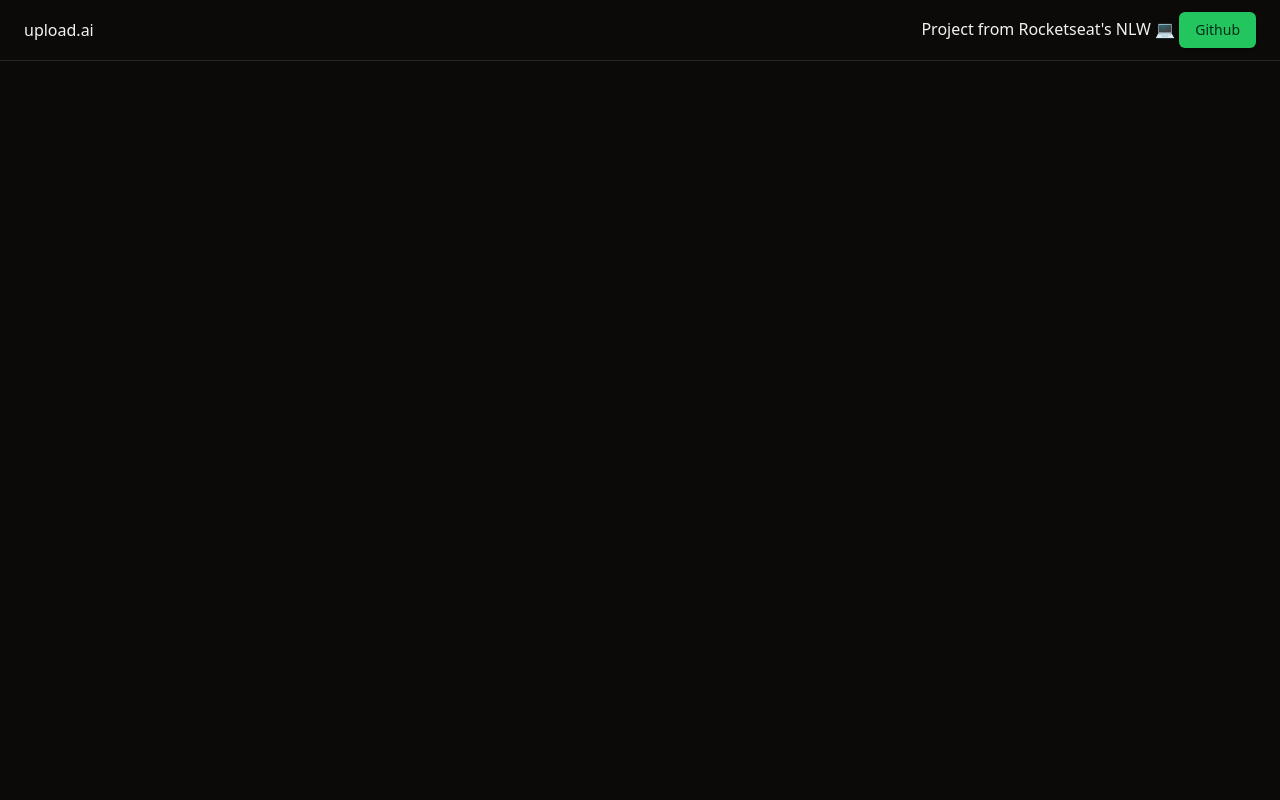
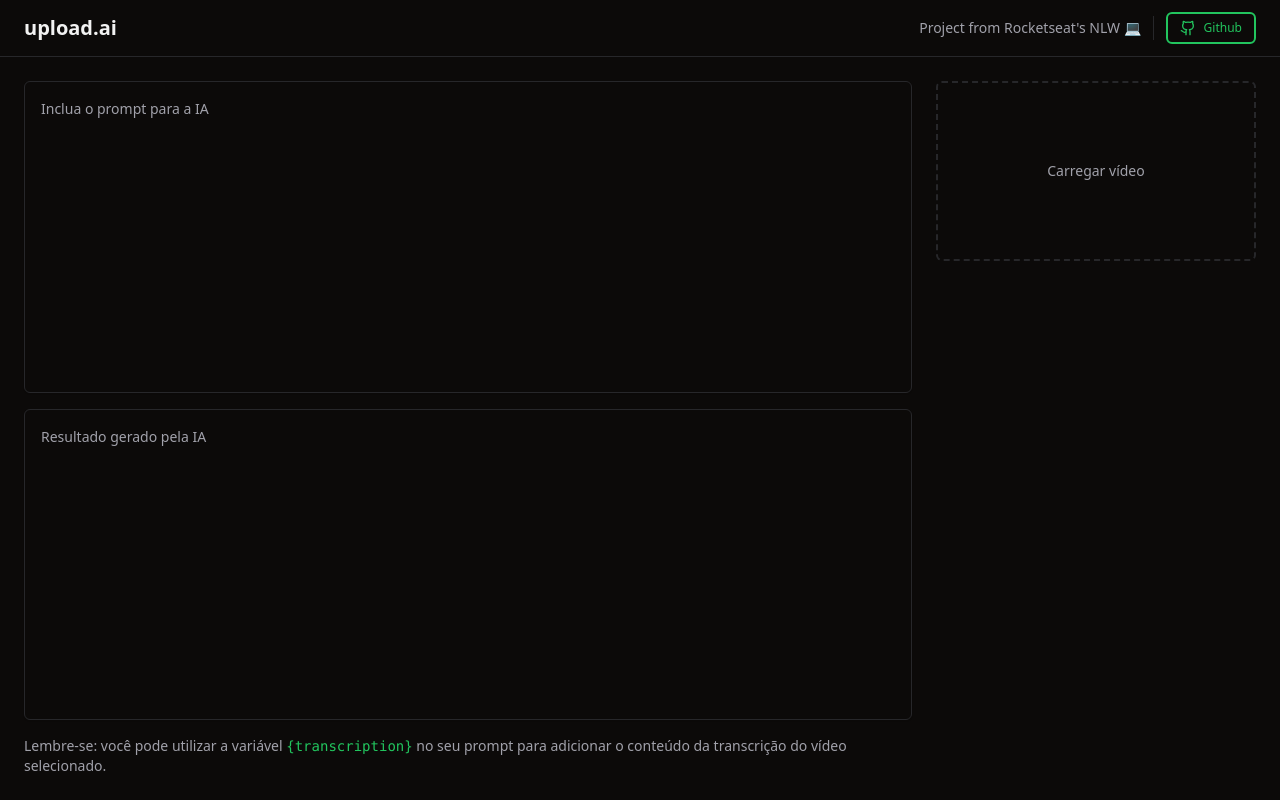
Before and after one commit to jademirf/upload-ai-web, a React (Vite) app: page / in a window 1280 px wide. Built offline with nearby package versions, Linux system fonts and the light colour scheme.

Commit message:
text areas and video area

```diff
--- a/package.json
+++ b/package.json
@@ -11,9 +11,11 @@
   },
   "dependencies": {
     "@radix-ui/react-icons": "^1.3.0",
+    "@radix-ui/react-separator": "^1.0.3",
     "@radix-ui/react-slot": "^1.0.2",
     "class-variance-authority": "^0.7.0",
     "clsx": "^2.0.0",
+    "lucide-react": "^0.277.0",
     "react": "^18.2.0",
     "react-dom": "^18.2.0",
     "tailwind-merge": "^1.14.0",
--- a/src/App.tsx
+++ b/src/App.tsx
@@ -1,17 +1,56 @@
+import { Github } from "lucide-react";
 import { Button } from "./components/ui/button";
+import { Separator } from "./components/ui/separator";
+import { Textarea } from "./components/ui/textarea";
 
 export function App() {
 
   return (
-    <div>
+    <div className="min-h-screen flex flex-col">
       <div className="px-6 py-3 flex items-center justify-between border-b">
-        <h1>upload.ai</h1>
+        <h1 className="text-xl font-bold">upload.ai</h1>
 
-        <div>
-          <span>Project from Rocketseat's NLW 💻 </span>
-          <Button>Github</Button>
+        <div className="flex items-center gap-3">
+          <span className="text-sm text-muted-foreground">
+            Project from Rocketseat's NLW 💻
+          </span>
+          <Separator orientation="vertical" className="h-6" />
+          <Button variant="link" size="sm" className="border-2 border-primary">
+            <Github className="w-4 h-4 mr-2" />
+            Github
+          </Button>
         </div>
       </div>
+
+      <main className="flex-1 p-6 flex gap-6">
+        <div className="flex flex-col flex-1 gap-4">
+          <div className="grid grid-rows-2 gap-4 flex-1">
+            <Textarea
+              className="resize-none p-4 leading-relaxed"
+              placeholder="Inclua o prompt para a IA"
+            />
+            <Textarea
+              className="resize-none p-4 leading-relaxed"
+              placeholder="Resultado gerado pela IA"
+              readOnly
+            />
+          </div>
+          <p className="text-sm text-muted-foreground">
+            Lembre-se: você pode utilizar a variável <code className="text-primary">{'{transcription}'}</code> no seu prompt para adicionar o conteúdo da transcrição do vídeo selecionado.
+          </p>
+        </div>
+        <aside className="w-80 space-y-6">
+          <form className="space-y-6">
+            <label
+              htmlFor="video"
+              className="boerder flex rounded-md aspect-video cursor-pointer border-2 border-dashed text-sm flex-col gap-2 items-center justify-center text-muted-foreground hover:bg-primary/5"
+            >
+              Carregar vídeo
+            </label>
+            <input type="file" id="video" accept="video/mp4" className="sr-only" />
+          </form>
+        </aside>
+      </main>
     </div>
   )
 }
--- /dev/null
+++ b/src/components/ui/separator.tsx
@@ -0,0 +1,29 @@
+import * as React from "react"
+import * as SeparatorPrimitive from "@radix-ui/react-separator"
+
+import { cn } from "@/lib/utils"
+
+const Separator = React.forwardRef<
+  React.ElementRef<typeof SeparatorPrimitive.Root>,
+  React.ComponentPropsWithoutRef<typeof SeparatorPrimitive.Root>
+>(
+  (
+    { className, orientation = "horizontal", decorative = true, ...props },
+    ref
+  ) => (
+    <SeparatorPrimitive.Root
+      ref={ref}
+      decorative={decorative}
+      orientation={orientation}
+      className={cn(
+        "shrink-0 bg-border",
+        orientation === "horizontal" ? "h-[1px] w-full" : "h-full w-[1px]",
+        className
+      )}
+      {...props}
+    />
+  )
+)
+Separator.displayName = SeparatorPrimitive.Root.displayName
+
+export { Separator }
--- /dev/null
+++ b/src/components/ui/textarea.tsx
@@ -0,0 +1,24 @@
+import * as React from "react"
+
+import { cn } from "@/lib/utils"
+
+export interface TextareaProps
+  extends React.TextareaHTMLAttributes<HTMLTextAreaElement> {}
+
+const Textarea = React.forwardRef<HTMLTextAreaElement, TextareaProps>(
+  ({ className, ...props }, ref) => {
+    return (
+      <textarea
+        className={cn(
+          "flex min-h-[60px] w-full rounded-md border border-input bg-transparent px-3 py-2 text-sm shadow-sm placeholder:text-muted-foreground focus-visible:outline-none focus-visible:ring-1 focus-visible:ring-ring disabled:cursor-not-allowed disabled:opacity-50",
+          className
+        )}
+        ref={ref}
+        {...props}
+      />
+    )
+  }
+)
+Textarea.displayName = "Textarea"
+
+export { Textarea }
```
Also changed, not shown: 1 other file (tests, documents, lock files or other folders).
